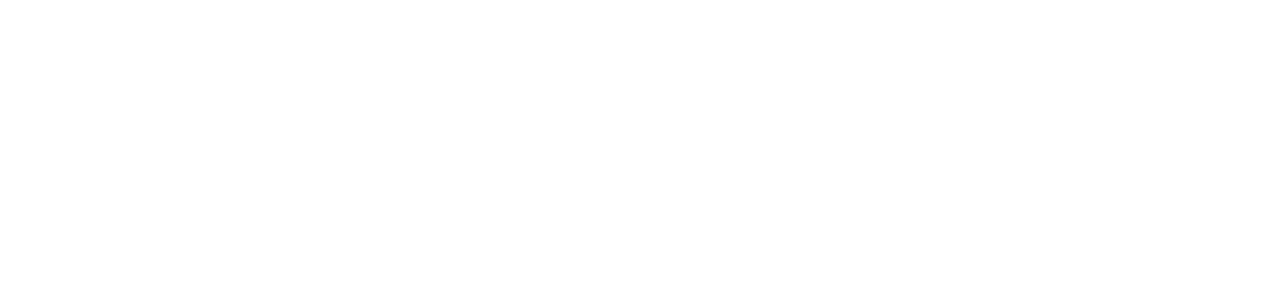
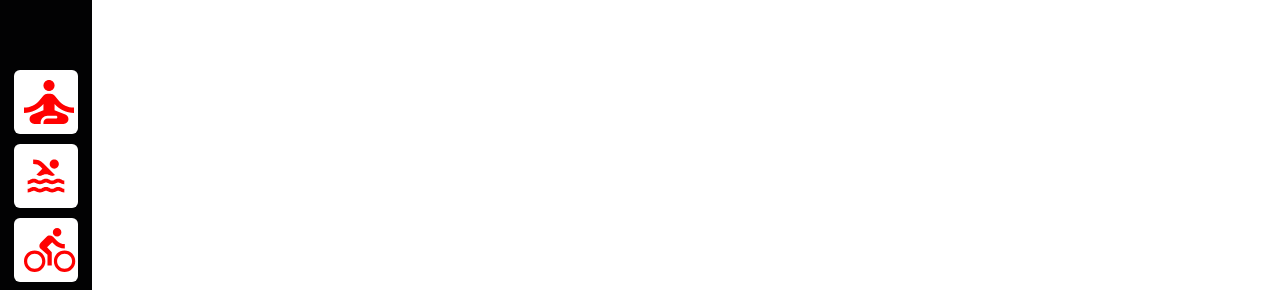
Before and after one commit to la2ss/p12-sportsee, a React (Create React App) app: page / in a window 1280 px wide. Shown: the part 507-797 px from the top of the page. Built offline with nearby package versions, Linux system fonts and the light colour scheme.

Commit message:
ajout de la sidebar

```diff
--- /dev/null
+++ b/src/components/sidebar/index.jsx
@@ -0,0 +1,32 @@
+import { Container, Link, Label } from './styled'
+
+// Assets
+import icon_yoga from '../../assets/icon_yoga.svg'
+import icon_swimming from '../../assets/icon_swimming.svg'
+import icon_cycling from '../../assets/icon_cycling.svg'
+import icon_bodybuilding from '../../assets/icon_bodybuilding.svg'
+
+/** Composant de la barre latérale.
+ * @returns {JSX.Element} Composant de la barre latérale.
+ */
+function Component() {
+    return (
+        <Container>
+            <Link to="">
+                <img src={icon_yoga} alt="icon" />
+            </Link>
+            <Link to="">
+                <img src={icon_swimming} alt="icon" />
+            </Link>
+            <Link to="">
+                <img src={icon_cycling} alt="icon" />
+            </Link>
+            <Link to="">
+                <img src={icon_bodybuilding} alt="icon" />
+            </Link>
+            <Label>Copiryght, SportSee 2020</Label>
+        </Container>
+    )
+}
+
+export default Component
--- /dev/null
+++ b/src/components/sidebar/styled.jsx
@@ -0,0 +1,34 @@
+import styled from 'styled-components'
+import { colors, fonts } from '../../styles'
+import { Link as RouterLink } from 'react-router-dom'
+
+export const Container = styled.div`
+    box-sizing: border-box;
+    position: fixed;
+    width: 92px;
+    height: 100%;
+    background-color: ${colors.black};
+
+    display: flex;
+    flex-direction: column;
+    justify-content: center;
+    align-items: center;
+    gap: 10px;
+`
+export const Link = styled(RouterLink)`
+    box-sizing: border-box;
+    width: 64px;
+    height: 64px;
+    border-radius: 6px;
+    background-color: ${colors.white};
+
+    display: flex;
+    padding: 10px;
+`
+export const Label = styled.span`
+    ${fonts.small_label(colors.white)}
+    position: absolute;
+    width: max-content;
+    bottom: 100px;
+    rotate: -90deg;
+`
--- a/src/index.jsx
+++ b/src/index.jsx
@@ -8,6 +8,7 @@
 
 // Components
 import Header from './components/header'
+import Sidebar from './components/sidebar'
 
 
 // Pages
@@ -23,7 +24,7 @@
     <React.StrictMode>
         <BrowserRouter>
             <AppProvider>
-
+            <Sidebar />
                 <Header />
 
                     <Routes>
```
Also changed, not shown: src/App.js (+32 -32 lines).
